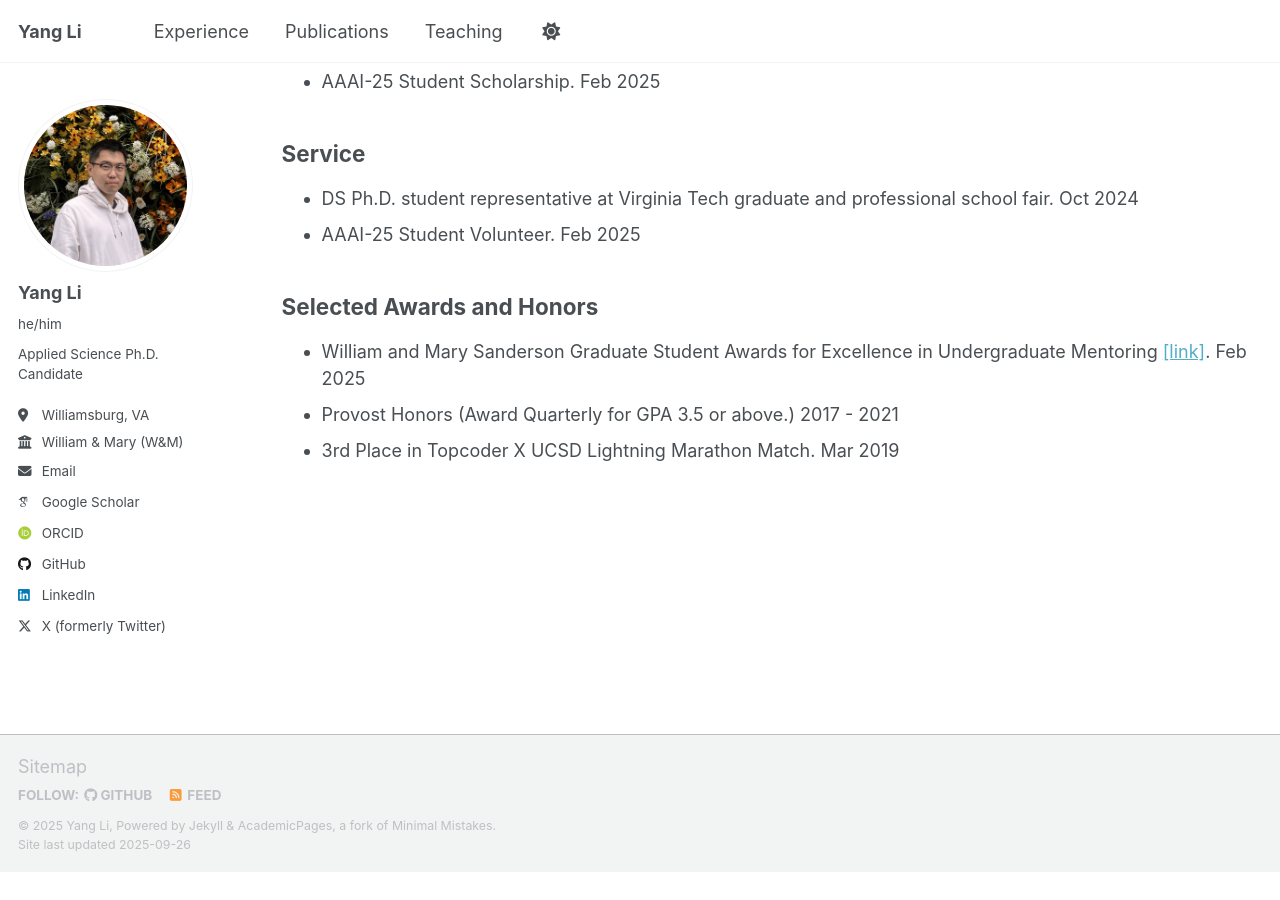
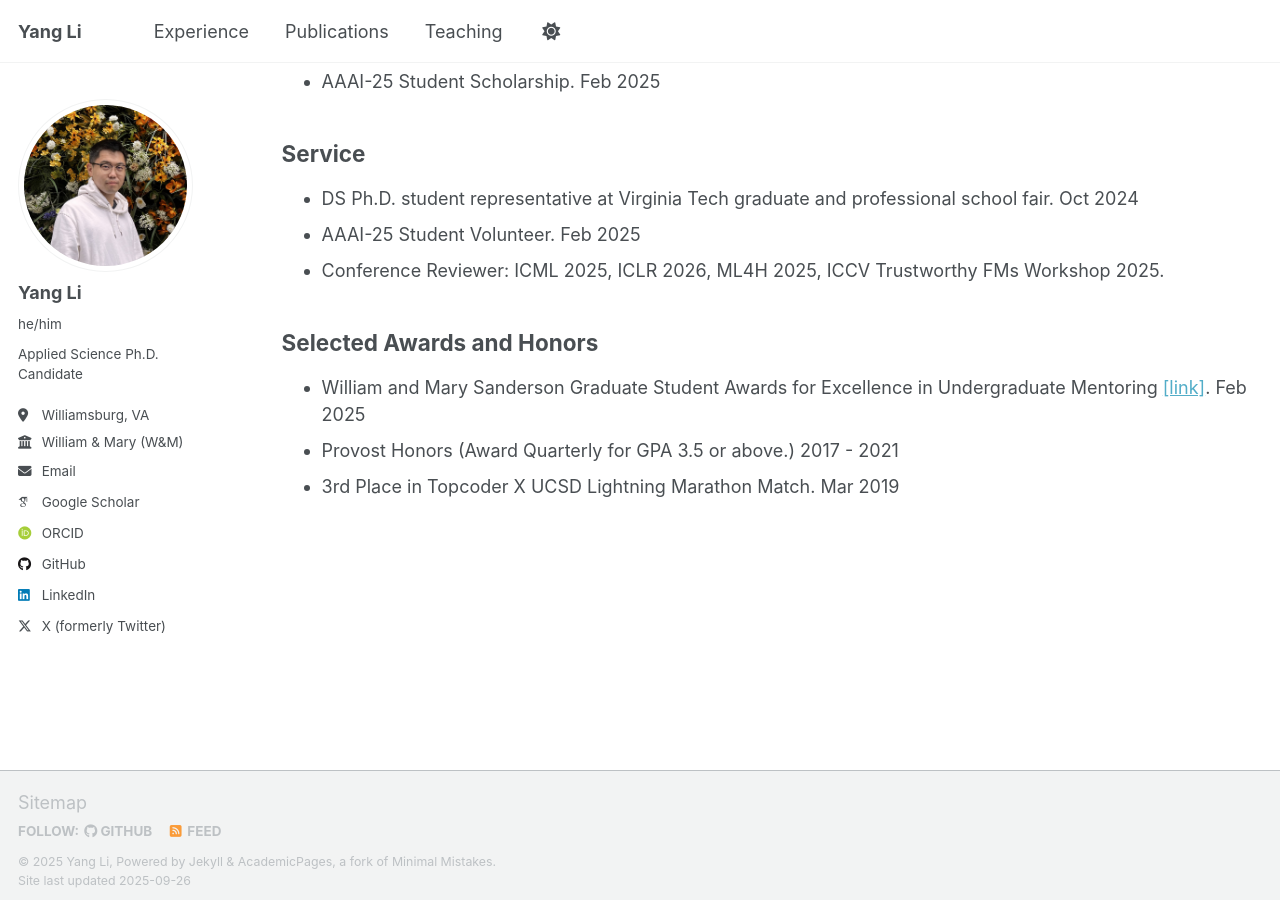
Before and after one commit to littlestone111/littlestone111.github.io, a Jekyll site: the page built from _pages/experience.md, in a window 1280 px wide and 900 px high, scrolled down 860 px. Built offline with Jekyll 4.4.1, drawn with Linux system fonts in a browser that asks for light colours; some web fonts are replaced; a script that is not in the unit is left out; before the commit the page ends 1732 px from its top, so only the background shows below that.

Commit message:
Update experience with review

```diff
--- a/_pages/experience.md
+++ b/_pages/experience.md
@@ -40,6 +40,7 @@ redirect_from:
 
 - DS Ph.D. student representative at  Virginia Tech graduate and professional school fair. Oct 2024
 - AAAI-25 Student Volunteer. Feb 2025
+- Conference Reviewer: ICML 2025, ICLR 2026, ML4H 2025, ICCV Trustworthy FMs Workshop 2025.
 
 ## Selected Awards and Honors
 
```
